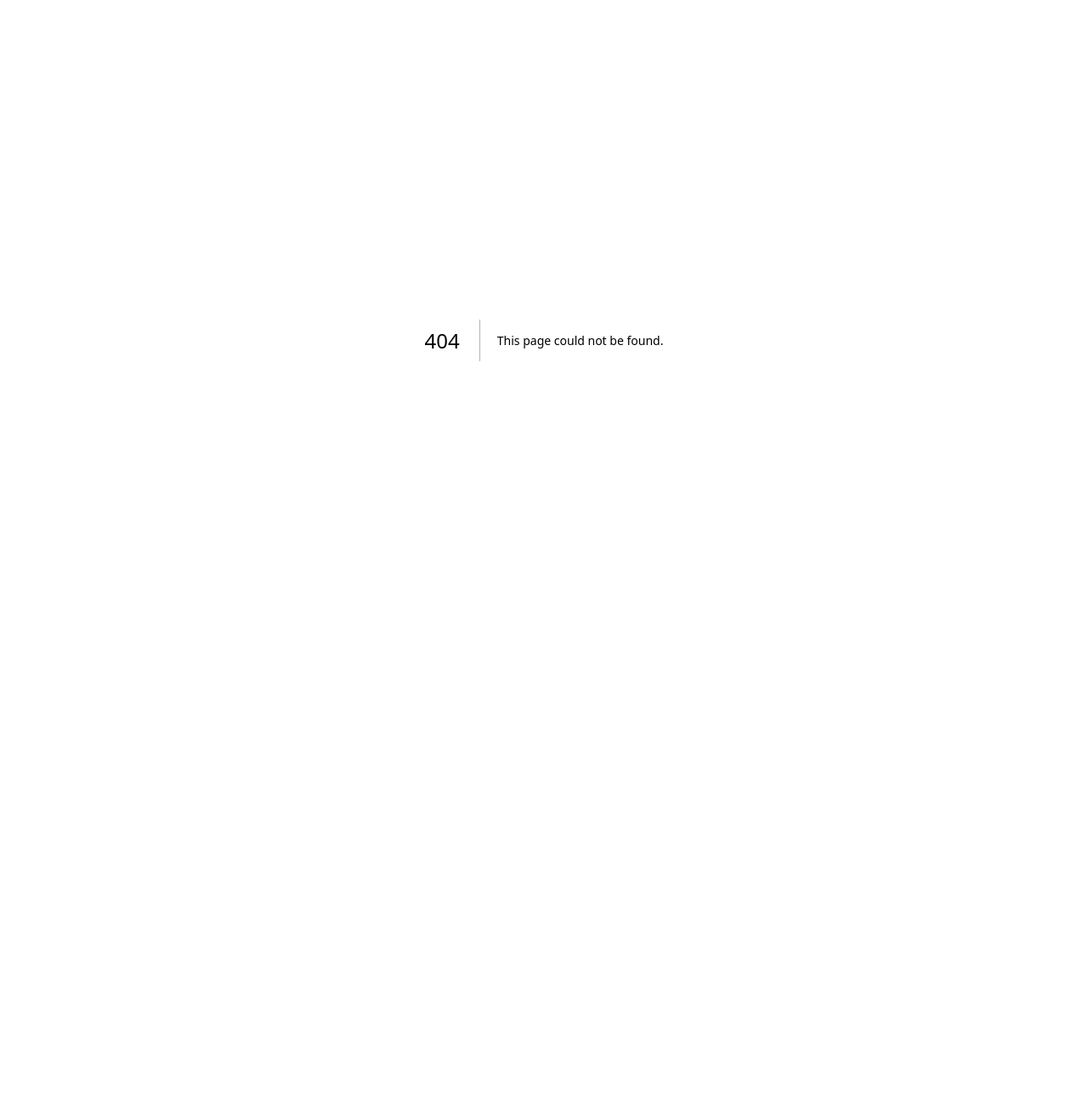
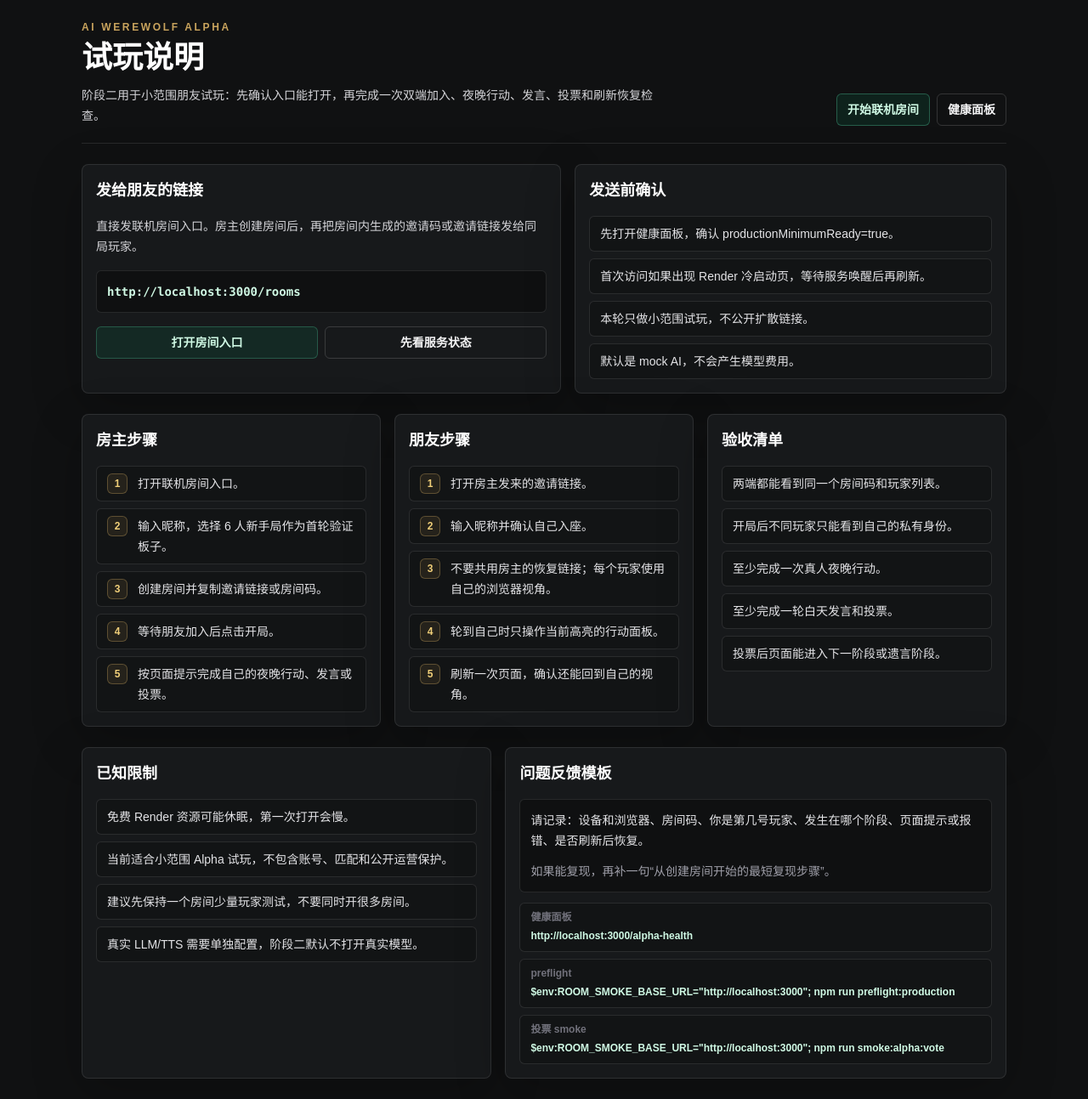
Before and after one commit to MaQinglin-665/ai-werewolf, a Next.js app: page /alpha-playtest in a window 1280 px wide. Before the commit this address had no page. Shown: the whole page at 85% size. Before the commit the page ends 800 px from the top, so only its background shows below. Built offline with nearby package versions, Linux system fonts and the light colour scheme.

Commit message:
docs: add phase two playtest handoff

```diff
--- a/src/app/alpha-health/page.tsx
+++ b/src/app/alpha-health/page.tsx
@@ -51,6 +51,9 @@ export default async function AlphaHealthPage() {
             </p>
           </div>
           <div className="flex flex-wrap gap-2">
+            <Link className="rounded-md border border-emerald-300/30 bg-emerald-500/10 px-3 py-2 text-sm font-black text-emerald-100 hover:bg-emerald-500/20" href="/alpha-playtest">
+              试玩说明
+            </Link>
             <Link className="rounded-md border border-white/15 px-3 py-2 text-sm font-bold text-zinc-100 hover:bg-white/10" href="/rooms">
               联机房间
             </Link>
--- /dev/null
+++ b/src/app/alpha-playtest/page.tsx
@@ -0,0 +1,192 @@
+import { headers } from "next/headers";
+import Link from "next/link";
+
+export const dynamic = "force-dynamic";
+
+export const metadata = {
+  title: "Alpha 试玩说明 | AI 狼人杀",
+};
+
+const smokeCommandPrefix = "$env:ROOM_SMOKE_BASE_URL";
+
+export default async function AlphaPlaytestPage() {
+  const origin = (await readRequestOrigin()) ?? "https://ai-werewolf-free.onrender.com";
+  const roomsUrl = buildPublicUrl(origin, "/rooms");
+  const healthUrl = buildPublicUrl(origin, "/alpha-health");
+  const preflightCommand = `${smokeCommandPrefix}="${origin}"; npm run preflight:production`;
+  const voteSmokeCommand = `${smokeCommandPrefix}="${origin}"; npm run smoke:alpha:vote`;
+
+  return (
+    <main className="min-h-screen overflow-x-hidden bg-[#101112] text-zinc-100">
+      <div className="mx-auto flex w-full max-w-6xl flex-col gap-6 px-4 py-6 sm:px-6 lg:px-8">
+        <header className="flex flex-col gap-4 border-b border-white/10 pb-5 lg:flex-row lg:items-end lg:justify-between">
+          <div>
+            <p className="text-xs font-black uppercase tracking-[0.22em] text-[#c9a45d]">AI Werewolf Alpha</p>
+            <h1 className="mt-2 text-3xl font-black tracking-normal text-white sm:text-4xl">试玩说明</h1>
+            <p className="mt-3 max-w-2xl text-sm leading-6 text-zinc-300">
+              阶段二用于小范围朋友试玩：先确认入口能打开，再完成一次双端加入、夜晚行动、发言、投票和刷新恢复检查。
+            </p>
+          </div>
+          <div className="flex flex-wrap gap-2">
+            <Link className="rounded-md border border-emerald-300/30 bg-emerald-500/10 px-3 py-2 text-sm font-black text-emerald-100 hover:bg-emerald-500/20" href="/rooms">
+              开始联机房间
+            </Link>
+            <Link className="rounded-md border border-white/15 px-3 py-2 text-sm font-bold text-zinc-100 hover:bg-white/10" href="/alpha-health">
+              健康面板
+            </Link>
+          </div>
+        </header>
+
+        <section className="grid gap-4 lg:grid-cols-[1fr_0.9fr]">
+          <Panel title="发给朋友的链接">
+            <p className="text-sm leading-6 text-zinc-300">
+              直接发联机房间入口。房主创建房间后，再把房间内生成的邀请码或邀请链接发给同局玩家。
+            </p>
+            <code className="mt-4 block break-all rounded-md border border-white/10 bg-black/35 p-3 text-sm font-bold leading-6 text-emerald-100">
+              {roomsUrl}
+            </code>
+            <div className="mt-4 grid gap-2 sm:grid-cols-2">
+              <Link className="rounded-md border border-emerald-300/25 bg-emerald-500/10 px-3 py-2 text-center text-sm font-black text-emerald-100 hover:bg-emerald-500/20" href="/rooms">
+                打开房间入口
+              </Link>
+              <Link className="rounded-md border border-white/15 px-3 py-2 text-center text-sm font-bold text-zinc-100 hover:bg-white/10" href="/alpha-health">
+                先看服务状态
+              </Link>
+            </div>
+          </Panel>
+
+          <Panel title="发送前确认">
+            <Checklist
+              items={[
+                "先打开健康面板，确认 productionMinimumReady=true。",
+                "首次访问如果出现 Render 冷启动页，等待服务唤醒后再刷新。",
+                "本轮只做小范围试玩，不公开扩散链接。",
+                "默认是 mock AI，不会产生模型费用。",
+              ]}
+            />
+          </Panel>
+        </section>
+
+        <section className="grid gap-4 lg:grid-cols-3">
+          <Panel title="房主步骤">
+            <OrderedSteps
+              items={[
+                "打开联机房间入口。",
+                "输入昵称，选择 6 人新手局作为首轮验证板子。",
+                "创建房间并复制邀请链接或房间码。",
+                "等待朋友加入后点击开局。",
+                "按页面提示完成自己的夜晚行动、发言或投票。",
+              ]}
+            />
+          </Panel>
+
+          <Panel title="朋友步骤">
+            <OrderedSteps
+              items={[
+                "打开房主发来的邀请链接。",
+                "输入昵称并确认自己入座。",
+                "不要共用房主的恢复链接；每个玩家使用自己的浏览器视角。",
+                "轮到自己时只操作当前高亮的行动面板。",
+                "刷新一次页面，确认还能回到自己的视角。",
+              ]}
+            />
+          </Panel>
+
+          <Panel title="验收清单">
+            <Checklist
+              items={[
+                "两端都能看到同一个房间码和玩家列表。",
+                "开局后不同玩家只能看到自己的私有身份。",
+                "至少完成一次真人夜晚行动。",
+                "至少完成一轮白天发言和投票。",
+                "投票后页面能进入下一阶段或遗言阶段。",
+              ]}
+            />
+          </Panel>
+        </section>
+
+        <section className="grid gap-4 lg:grid-cols-[0.9fr_1.1fr]">
+          <Panel title="已知限制">
+            <Checklist
+              items={[
+                "免费 Render 资源可能休眠，第一次打开会慢。",
+                "当前适合小范围 Alpha 试玩，不包含账号、匹配和公开运营保护。",
+                "建议先保持一个房间少量玩家测试，不要同时开很多房间。",
+                "真实 LLM/TTS 需要单独配置，阶段二默认不打开真实模型。",
+              ]}
+            />
+          </Panel>
+
+          <Panel title="问题反馈模板">
+            <div className="rounded-md border border-white/10 bg-black/35 p-3 text-sm leading-6 text-zinc-200">
+              <p>请记录：设备和浏览器、房间码、你是第几号玩家、发生在哪个阶段、页面提示或报错、是否刷新后恢复。</p>
+              <p className="mt-3 text-zinc-400">如果能复现，再补一句“从创建房间开始的最短复现步骤”。</p>
+            </div>
+            <div className="mt-3 grid gap-2">
+              <InfoRow label="健康面板" value={healthUrl} />
+              <InfoRow label="preflight" value={preflightCommand} />
+              <InfoRow label="投票 smoke" value={voteSmokeCommand} />
+            </div>
+          </Panel>
+        </section>
+      </div>
+    </main>
+  );
+}
+
+function Panel({ children, title }: { children: React.ReactNode; title: string }) {
+  return (
+    <section className="min-w-0 break-words rounded-lg border border-white/10 bg-[#17191b] p-4 shadow-[0_16px_60px_rgba(0,0,0,0.24)]">
+      <h2 className="text-lg font-black text-white">{title}</h2>
+      <div className="mt-4">{children}</div>
+    </section>
+  );
+}
+
+function Checklist({ items }: { items: string[] }) {
+  return (
+    <ul className="grid gap-2">
+      {items.map((item) => (
+        <li className="min-w-0 break-words rounded-md border border-white/10 bg-black/20 px-3 py-2 text-sm leading-6 text-zinc-200" key={item}>
+          {item}
+        </li>
+      ))}
+    </ul>
+  );
+}
+
+function OrderedSteps({ items }: { items: string[] }) {
+  return (
+    <ol className="grid gap-2">
+      {items.map((item, index) => (
+        <li className="flex min-w-0 gap-3 rounded-md border border-white/10 bg-black/20 px-3 py-2 text-sm leading-6 text-zinc-200" key={item}>
+          <span className="flex size-6 shrink-0 items-center justify-center rounded-md border border-[#c9a45d]/35 bg-[#c9a45d]/10 text-xs font-black text-[#f0cf79]">
+            {index + 1}
+          </span>
+          <span className="min-w-0 break-words">{item}</span>
+        </li>
+      ))}
+    </ol>
+  );
+}
+
+function InfoRow({ label, value }: { label: string; value: string }) {
+  return (
+    <div className="rounded-md border border-white/10 bg-black/20 px-3 py-2">
+      <div className="text-xs font-bold text-zinc-500">{label}</div>
+      <div className="mt-1 break-all text-xs font-bold leading-5 text-emerald-100">{value}</div>
+    </div>
+  );
+}
+
+async function readRequestOrigin(): Promise<string | undefined> {
+  const headerList = await headers();
+  const host = headerList.get("x-forwarded-host") ?? headerList.get("host");
+  if (!host) return undefined;
+  const proto = headerList.get("x-forwarded-proto") ?? (host.startsWith("localhost") || host.startsWith("127.") ? "http" : "https");
+  return `${proto}://${host}`;
+}
+
+function buildPublicUrl(origin: string, path: string): string {
+  return new URL(path, origin).toString();
+}
```
Also changed, not shown: 5 other files (tests, documents, lock files or other folders).
